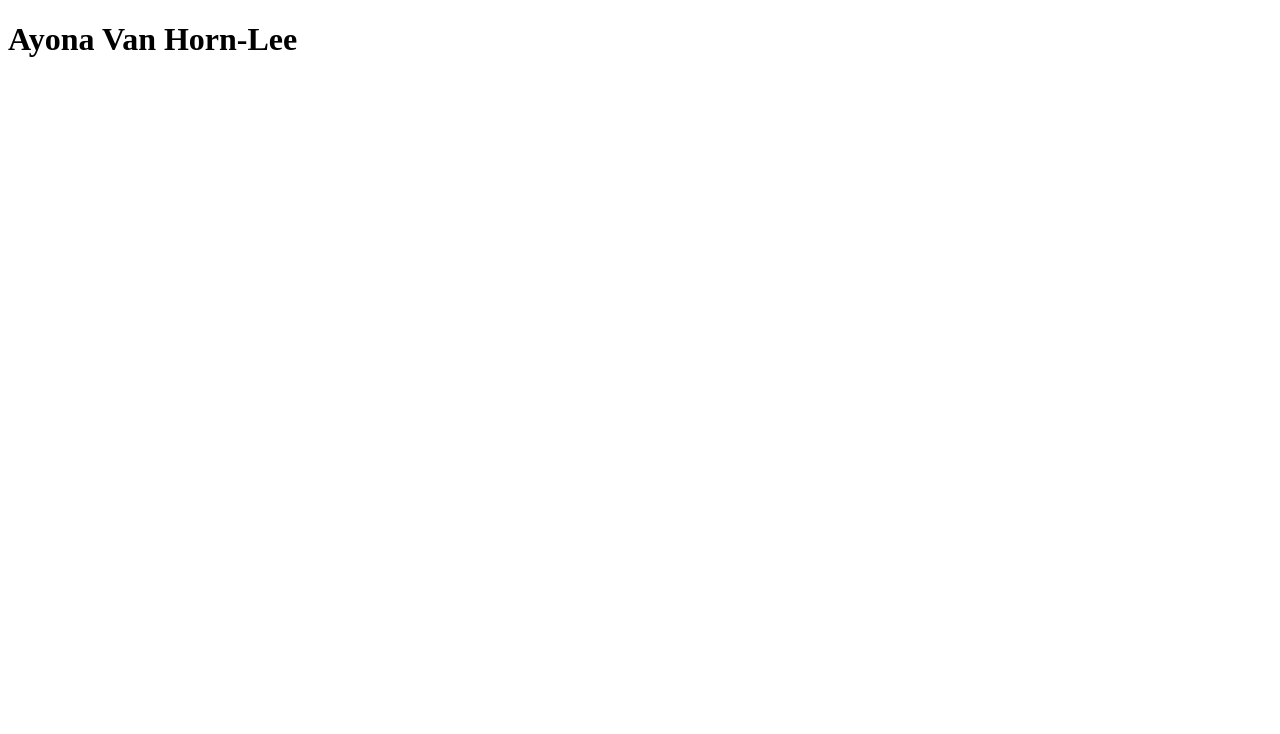
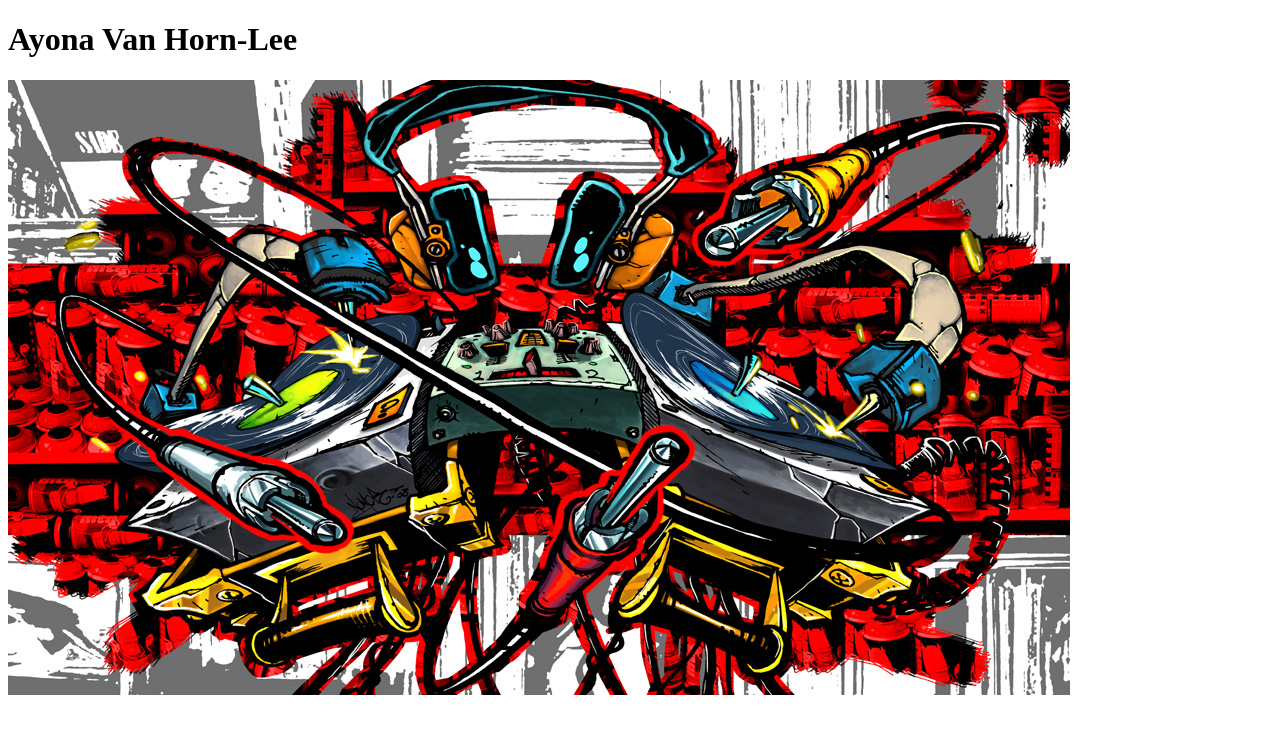
Before and after one commit to ayonakv/ayonakv.github.io, a plain HTML site: page index.html in a window 1280 px wide. Drawn offline with Linux system fonts and the light colour scheme.

Commit message:
Update index.html

```diff
--- a/index.html
+++ b/index.html
@@ -6,4 +6,5 @@
 </head>
 <body>
 <h1>Ayona Van Horn-Lee</h1>
+<p><img src="img/Graffiti.jpg" alt="Graffiti" /></p>
 </html>
```
